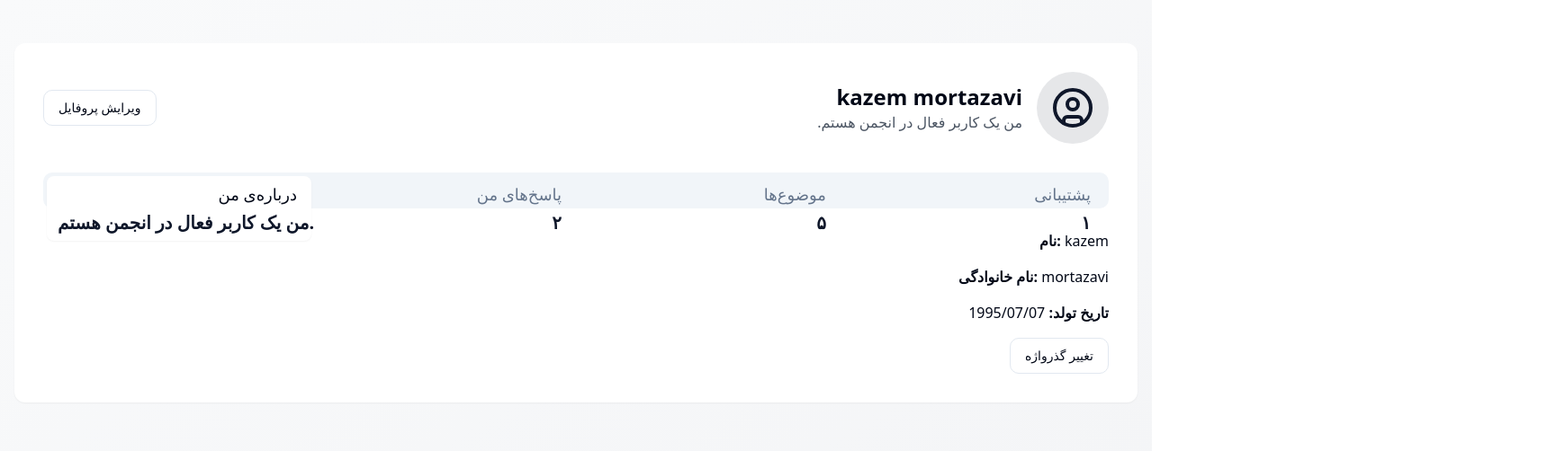
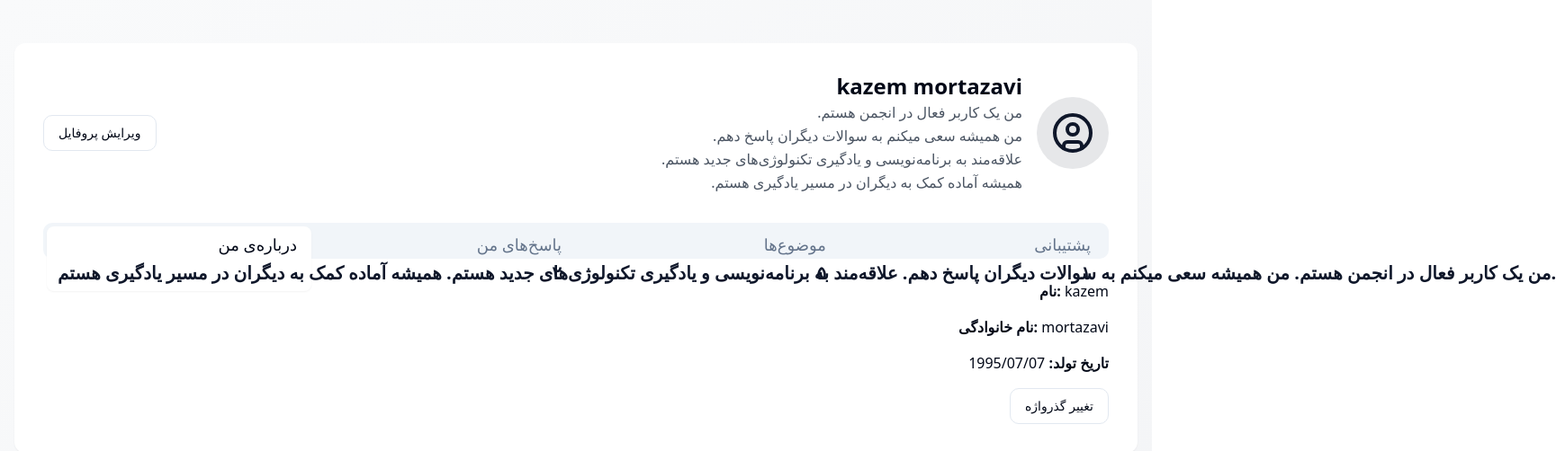
Before and after one commit to kazemx/testfa-forum, a React (Vite) app: page /profile in a window 1280 px wide. Shown: the top 502 px of the page at 90% size, 1729 px wide, since content can reach past the window. Built offline with nearby package versions, Linux system fonts and the light colour scheme.

Commit message:
Refactor Profile page text display
Improve the display of multiline text in the Profile page by refactoring the code to handle text wrapping and line breaks more effectively.  This addresses inconsistencies in how long text strings are rendered.

```diff
--- a/src/pages/Profile.tsx
+++ b/src/pages/Profile.tsx
@@ -1,4 +1,3 @@
-
 import { UserCircle } from "lucide-react";
 import { useState } from "react";
 import { Tabs, TabsContent, TabsList, TabsTrigger } from "@/components/ui/tabs";
@@ -23,7 +22,10 @@ import {
 
 const Profile = () => {
   const navigate = useNavigate();
-  const [aboutMe, setAboutMe] = useState("من یک کاربر فعال در انجمن هستم.");
+  const [aboutMe, setAboutMe] = useState(`من یک کاربر فعال در انجمن هستم.
+من همیشه سعی میکنم به سوالات دیگران پاسخ دهم.
+علاقه‌مند به برنامه‌نویسی و یادگیری تکنولوژی‌های جدید هستم.
+همیشه آماده کمک به دیگران در مسیر یادگیری هستم.`);
   const [isProfileDialogOpen, setIsProfileDialogOpen] = useState(false);
   const [isPasswordDialogOpen, setIsPasswordDialogOpen] = useState(false);
 
@@ -81,12 +83,10 @@ const Profile = () => {
   };
 
   const handleSaveProfile = () => {
-    // Here you would typically make an API call to save the profile
     setIsProfileDialogOpen(false);
   };
 
   const handleChangePassword = () => {
-    // Here you would typically make an API call to change the password
     if (newPassword !== confirmPassword) {
       alert("رمز عبور و تکرار آن مطابقت ندارند");
       return;
@@ -108,9 +108,9 @@ const Profile = () => {
               </div>
               <div className="text-right">
                 <h1 className="text-2xl font-bold">{firstName} {lastName}</h1>
-                <p className="text-gray-600 max-w-xl whitespace-pre-wrap break-words">
+                <div className="text-gray-600 max-w-xl whitespace-pre-line break-words leading-relaxed">
                   {aboutMe}
-                </p>
+                </div>
               </div>
             </div>
             <Button variant="outline" onClick={() => setIsProfileDialogOpen(true)}>
```
